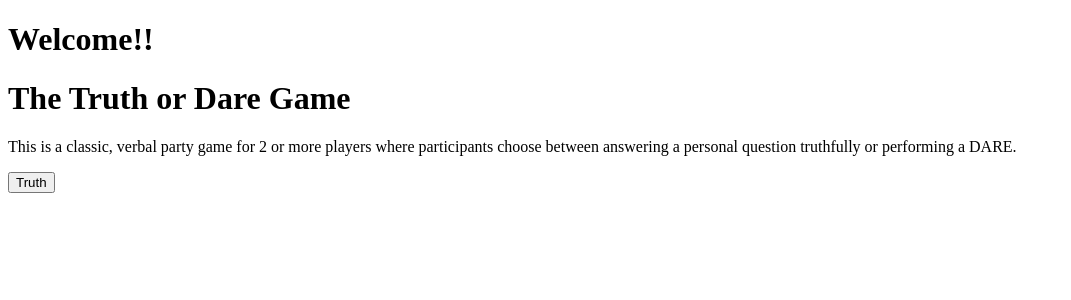
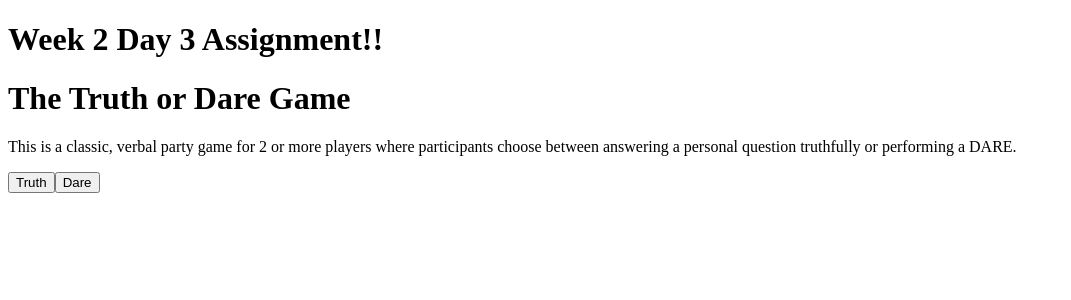
Before and after one commit to Lubeth2026/level3-w2d3-Assignment, a React (Vite) app in the folder appBuild/: page / in a window 1280 px wide. Shown: the top 300 px of the page, without its empty margins (0-1071 px from the left). Built offline with nearby package versions, Linux system fonts and the light colour scheme.

Commit message:
Add dare button event that renders useState to page

```diff
--- a/appBuild/src/App.jsx
+++ b/appBuild/src/App.jsx
@@ -8,7 +8,7 @@ function App() {
 
   return (
     <>
-      <h1>Welcome!!</h1>
+      <h1>Week 2 Day 3 Assignment!!</h1>
       <Title gameName="The Truth or Dare Game"/>
       <Description message="This is a classic, verbal party game for 2 or more players where participants choose between answering a personal question truthfully or performing a DARE."/>
       <TruthOrDare/>
--- a/appBuild/src/components/TruthOrDare.jsx
+++ b/appBuild/src/components/TruthOrDare.jsx
@@ -27,13 +27,17 @@ export default function TruthOrDare(){
     const myTruth = () => {
         const randomTruth = truths[Math.floor(Math.random() * truths.length)];
         setInfo(`Truth: ${randomTruth}`);
-    }
-
+    };
+    const myDare = () => {
+       const randomDare = dares[Math.floor(Math.random() * dares.length)];
+       setInfo(`Dare: ${randomDare}`);
+    };
 //Each button when clicked changes the page//
      return (
        <>
          <div>
            <button onClick={myTruth}>Truth</button>
+           <button onClick={myDare}>Dare</button>
            {info && <p>{info}</p>}
          </div>
        </>
```
